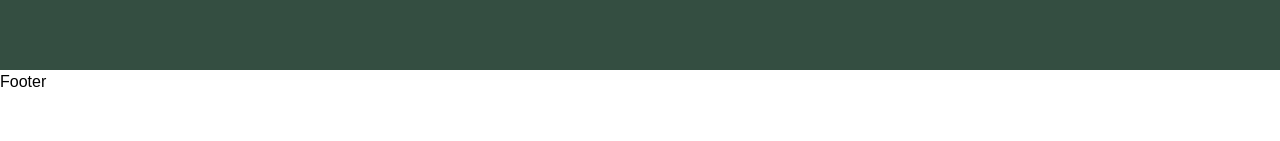
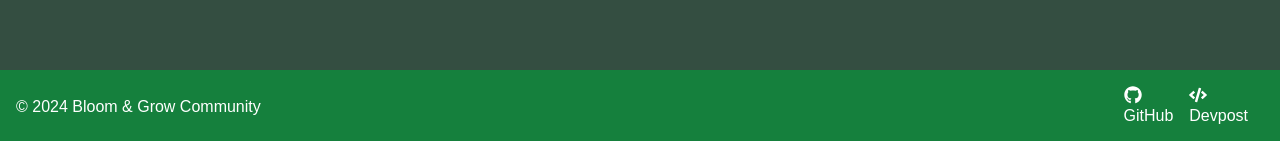
Before and after one commit to vaishnavi-3969/AllInHacks-Bloom-n-Grow, a React (Create React App) app: page / in a window 1280 px wide. Shown: the part 790-931 px from the top of the page. Before the commit the page ends 884 px from the top, so only its background shows below. Built offline with nearby package versions, Linux system fonts and the light colour scheme.

Commit message:
update footer links

```diff
--- a/src/components/Footer.js
+++ b/src/components/Footer.js
@@ -1,9 +1,26 @@
 import React from 'react'
+import { FaGithub, FaCode } from 'react-icons/fa';
 
 const Footer = () => {
   return (
-    <div>Footer</div>
-  )
-}
+    <footer className="bg-green-700 py-4 text-white">
+      <div className="container mx-auto px-4">
+        <div className="flex justify-between items-center">
+          <p>&copy; 2024 Bloom & Grow Community</p>
+          <div className="flex items-center">
+            <a href="https://github.com/vaishnavi-3969/AllInHacks-Bloom-n-Grow" className="mr-4">
+              <FaGithub className="text-lg" />
+              <span>GitHub</span>
+            </a>
+            <a href="https://devpost.com/software/bloom-n-grow" className="mr-4">
+              <FaCode className="text-lg" />
+              <span>Devpost</span>
+            </a>
+          </div>
+        </div>
+      </div>
+    </footer>
+  );
+};
 
 export default Footer
```
